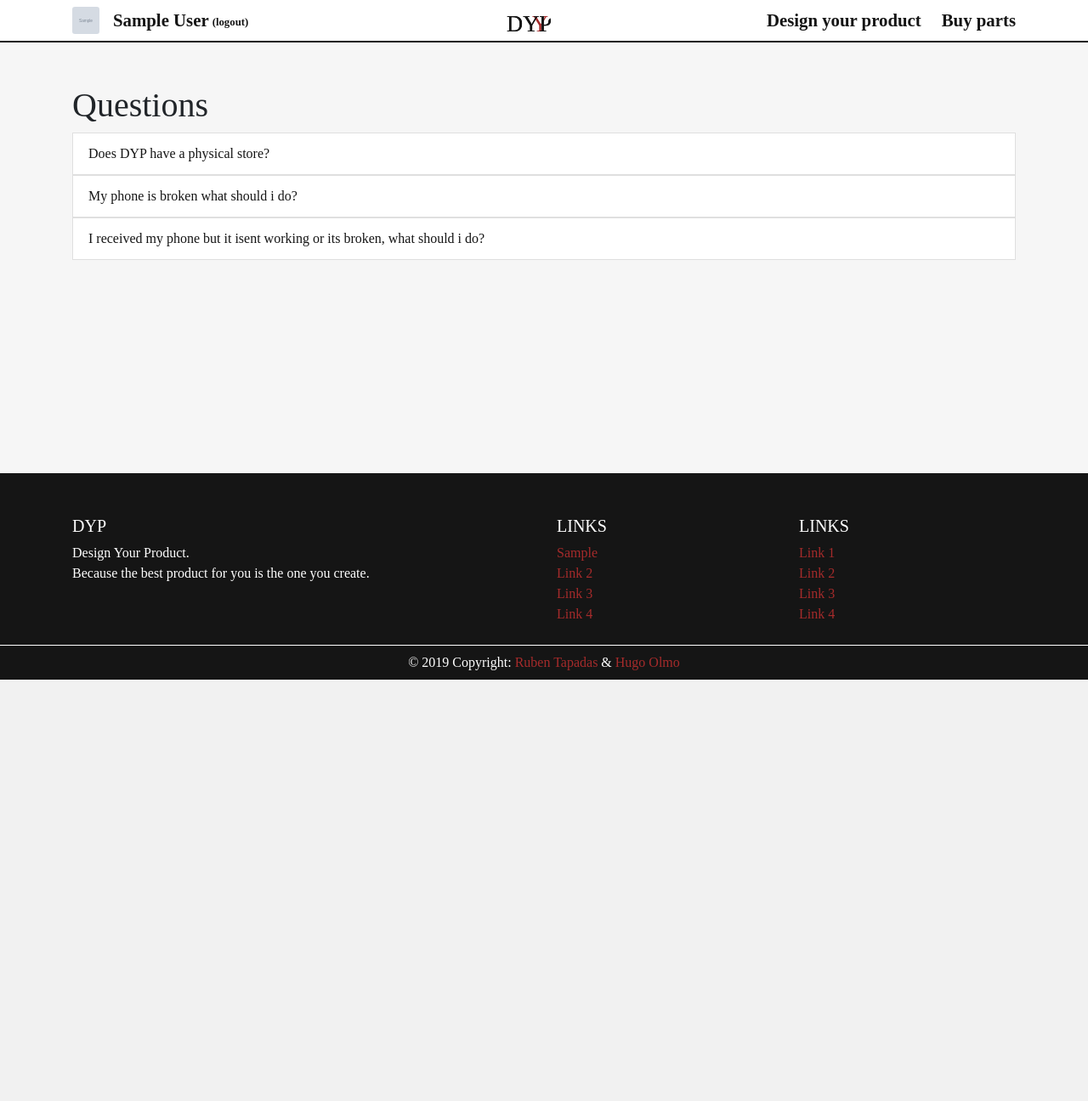
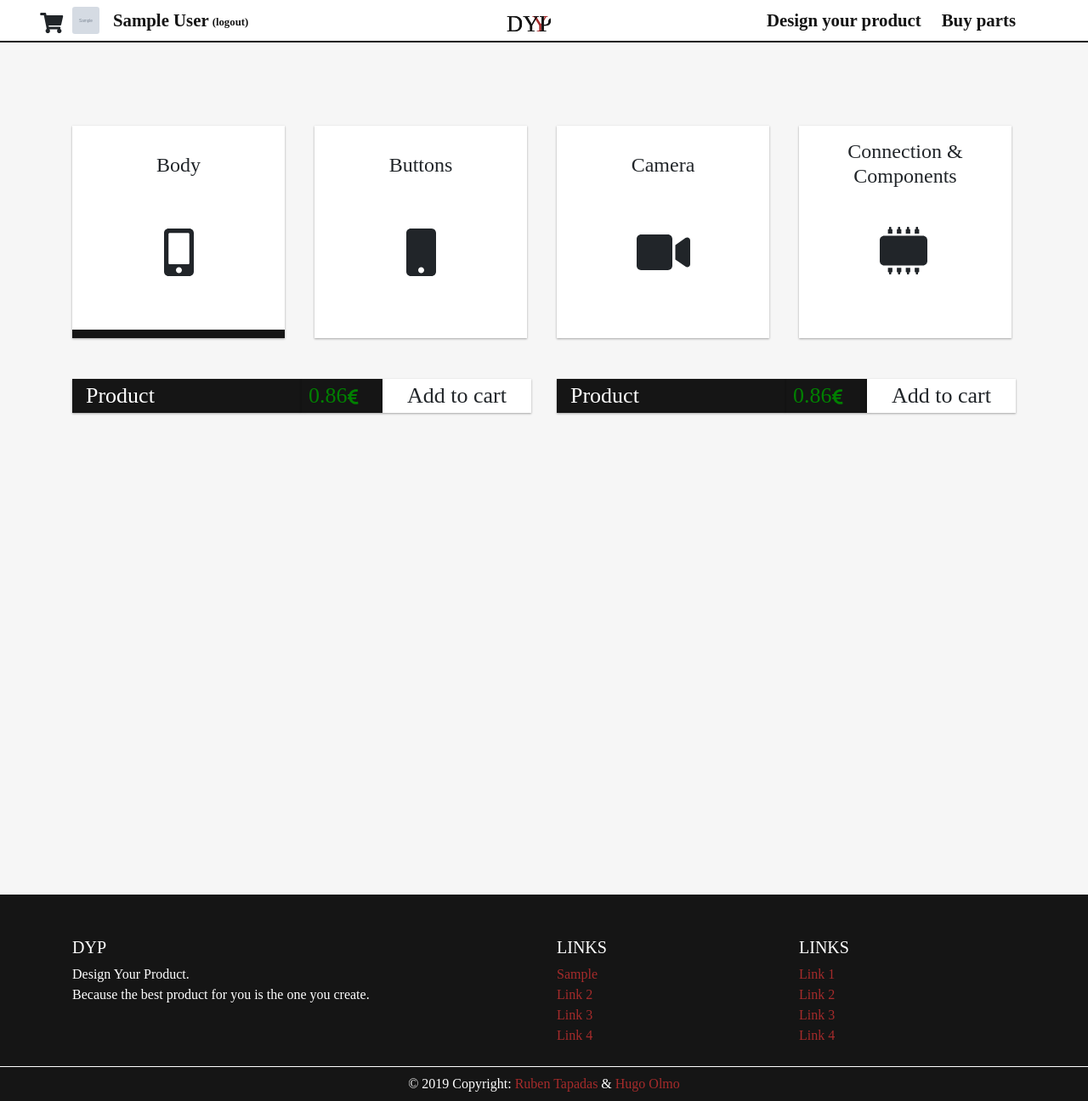
Before and after one commit to RubenTapadas/DYP, a PHP site: page /faq.php in a window 1280 px wide. Shown: the whole page at 85% size. Before the commit the page ends 800 px from the top, so only its background shows below. Run offline with PHP 8.4, Linux system fonts and the light colour scheme; the visitor is signed in with stand-in values (Sample User, id 1); tables that the repository leaves empty or names only in its code hold one stand-in row (values such as "Sample post"); grey boxes marked "Sample" are stand-in pictures; some libraries are stand-ins or nearby versions.

Commit message:
changed cart

```diff
--- a/faq.php
+++ b/faq.php
@@ -2,7 +2,6 @@
   session_start();
   if(isset($_SESSION["id"])){
     $id = intval($_SESSION['id']);
-
     $connection = mysqli_connect('localhost', 'root', '', 'dyp');
     $q = "SELECT * FROM user WHERE id_user = '$id'";
     $result = mysqli_query($connection, $q);
@@ -21,7 +20,7 @@
 
 <head>
   <meta charset="utf-8">
-  <title>FAQ</title>
+  <title>Parts</title>
   <link rel="shortcut icon" href="img/logo.ico" type="image/x-icon" />
   <link rel="stylesheet" href="https://stackpath.bootstrapcdn.com/bootstrap/4.1.3/css/bootstrap.min.css" integrity="sha384-MCw98/SFnGE8fJT3GXwEOngsV7Zt27NXFoaoApmYm81iuXoPkFOJwJ8ERdknLPMO" crossorigin="anonymous">
   <link rel="stylesheet" href="main.css">
@@ -59,6 +58,34 @@
           <ul class="navbar-nav mr-auto">
             <li class="nav-item">
               <a class="nav-link user_no" href="login.php">Login/Register</a>
+              <div class="cart-outer-icon" style="cursor:pointer; display:inline-block; margin-top:-1px; margin-left:30px; width:auto;">
+                <span style="font-size:28px; cursor:pointer;" class="fas fa-shopping-cart pt-1"></span>
+              </div>
+              <div class="cart-outer">
+                <div class="cart-info shade transition pl-2">
+                  <div class="cart-product-slot transition">
+                    <input type="hidden" class="cart-quantity-original" value="100.01">
+                    <div class="cart-product-icon"><span class="fas fa-mobile-alt"></span></div><span> </span><span class="cart-product-count">Body</span><span> </span><span class="cart-product-price">100.01</span><span class="fas fa-euro-sign cart-price"></span>
+                    <div class="float-right">
+                      <div class="cart-left d-inline-block"><span class="fas fa-caret-left"></span></div> <span class="cart-quantity">1</span>
+                      <div class="cart-right d-inline-block"><span class="fas fa-caret-right"></span></div>
+                      <div class="cart-close d-inline-block"><span class="ml-3 fas fa-times"></span></div>
+                    </div><br />
+                  </div>
+                  <div class="cart-product-slot transition">
+                    <input type="hidden" class="cart-quantity-original" value="0.41">
+                    <div class="cart-product-icon"><span class="fas fa-microchip fa-rotate-90"></span></div><span> </span><span class="cart-product-count">Component</span><span> </span><span class="cart-product-price">0.82</span><span class="fas fa-euro-sign cart-price"></span>
+                    <div class="float-right">
+                      <div class="cart-left d-inline-block"><span class="fas fa-caret-left"></span></div> <span class="cart-quantity">2</span>
+                      <div class="cart-right d-inline-block"><span class="fas fa-caret-right"></span></div>
+                      <div class="cart-close d-inline-block"><span class="ml-3 fas fa-times"></span></div>
+                    </div><br />
+                  </div>
+                  <div class="cart-total-outer">
+                    <span class="mt-2">Total: </span><span id="cart-total">No items</span><span class="fas fa-euro-sign cart-price show-sign-euro"></span><a class="a-clean" href="purchase.php">Purchase</a>
+                  </div>
+                </div>
+              </div>
               <div class="user_yes">
                 <a class="float-left" href="user.php">
                   <div class="user-mini float-left" style="background-image: url(img/profiles/<?php echo  $image; ?>);"></div>
@@ -93,56 +120,86 @@
     </nav>
 
     <div class="container">
-
-      <h1>Questions</h1>
-
-      <div id="accordion">
-        <div class="card">
-          <div class="card-header" id="headingOne">
-            <h5 class="mb-0">
-              <button class="btn btn-link collapsed" data-toggle="collapse" data-target="#collapseOne" aria-expanded="false" aria-controls="collapseOne">
-                Does DYP have a physical store?
-              </button>
-            </h5>
-          </div>
-
-          <div id="collapseOne" class="collapse" aria-labelledby="headingOne" data-parent="#accordion">
-            <div class="card-body">
-              No, we only have an online presence.
+      <div class="row pt-5">
+        <div class="col-sm">
+          <div class="part-body shade part-type light pt-3">
+            <div style="height:80px">
+              <h4 class="pt-3">Body</h4>
             </div>
+            <span class="fas fa-mobile-alt   purchase-icon mt-3" style="height:70px"></span>
           </div>
         </div>
-        <div class="card">
-          <div class="card-header" id="headingTwo">
-            <h5 class="mb-0">
-              <button class="btn btn-link collapsed" data-toggle="collapse" data-target="#collapseTwo" aria-expanded="false" aria-controls="collapseTwo">
-                My phone is broken what should i do?
-              </button>
-            </h5>
-          </div>
-          <div id="collapseTwo" class="collapse" aria-labelledby="headingTwo" data-parent="#accordion">
-            <div class="card-body">
-              If you know the problem you could buy replacement parts in <a href="parts.php">Buy Parts</a>, but if you dont you can contact us and we can help you (contacts in footer of page).<br>
-              If you need help in replacing the parts we have a <a href="#">Youtube channel</a> with step to step tutorials.
+        <div class="col-sm">
+          <div class="part-buttons shade part-type light pt-3">
+            <div style="height:80px">
+              <h4 class="pt-3">Buttons</h4>
             </div>
+            <span class="fas fa-mobile  purchase-icon mt-3" style="height:70px"></span>
           </div>
         </div>
-        <div class="card">
-          <div class="card-header" id="headingThree">
-            <h5 class="mb-0">
-              <button class="btn btn-link collapsed" data-toggle="collapse" data-target="#collapseThree" aria-expanded="false" aria-controls="collapseThree">
-                I received my phone but it isent working or its broken, what should i do?
-              </button>
-            </h5>
+        <div class="col-sm">
+          <div class="part-camera shade part-type light pt-3">
+            <div style="height:80px">
+              <h4 class="pt-3">Camera</h4>
+            </div>
+            <span class="fas fa-video   purchase-icon mt-3" style="height:70px"></span>
           </div>
-          <div id="collapseThree" class="collapse" aria-labelledby="headingThree" data-parent="#accordion">
-            <div class="card-body">
-              Every DYP phone comes with a 2 year warranty, if in the rare acourency of your phone coming with problems from factory you can check our <a href="#">Return Policy</a>.
-              </div>
+        </div>
+        <div class="col-sm">
+          <div class="part-connection-components shade part-type light pt-3">
+            <div style="height:80px">
+              <h4>Connection & Components</h4>
+            </div>
+            <span class="fas fa-microchip purchase-icon fa-rotate-90 mt-3" style="height:70px"></span>
           </div>
         </div>
       </div>
 
+      <div id="part-pick-body" class="mt-5 part-pick">
+        <div class="row">
+          <div class="part-division">
+            <div class="product-show col-6 pr-0">
+              <div class="shade pl-2 part-item">
+                <input type="text" id="part-id" style="display:none" class="clean float-left" readonly value="Product id">
+                <span class="pl-2">Product</span>
+              </div>
+            </div>
+            <div class="col-2 pl-0 pr-0">
+              <div class="shade pl-2 part-item">
+                <span class="part-price">0.86</span><span class="fas fa-euro-sign part-price-sign">
+              </div>
+            </div>
+            <div class="col-4 pl-0">
+              <div class="shade px-3 part-item-buy">Add to cart</div>
+            </div>
+          </div>
+          <div class="part-division">
+            <div class="product-show col-6 pr-0">
+              <div class="shade pl-2 part-item">
+                <input type="text" id="part-id" style="display:none" class="clean float-left" readonly value="Product id">
+                <span class="pl-2">Product</span>
+              </div>
+            </div>
+            <div class="col-2 pl-0 pr-0">
+              <div class="shade pl-2 part-item">
+                <span class="part-price">0.86</span><span class="fas fa-euro-sign part-price-sign">
+              </div>
+            </div>
+            <div class="col-4 pl-0">
+              <div class="shade px-3 part-item-buy">Add to cart</div>
+            </div>
+          </div>
+        </div>
+      </div>
+      <div id="part-pick-buttons" class="mt-5 part-pick">
+        Buttons
+      </div>
+      <div id="part-pick-camera" class="mt-5 part-pick">
+        Camera
+      </div>
+      <div id="part-pick-connectioncomponents" class="mt-5 part-pick">
+        Connection & Components
+      </div>
 
       <footer class="page-footer font-small mt-5 fixed-bottom dark-text">
         <div class="container text-center text-md-left">
--- a/main.css
+++ b/main.css
@@ -446,8 +446,8 @@ label {
   height: 20px;
 }
 
-.product-finish{
-  cursor:pointer;
+.product-finish {
+  cursor: pointer;
 }
 
 .active-color-black {
@@ -554,6 +554,12 @@ form h3 {
   text-align: center;
 }
 
+.cart-outer-icon {
+  position: absolute !important;
+  margin-left: -40px !important;
+  margin-top: 3px !important;
+}
+
 .cart-total-outer {
   background-color: #151515;
   margin-left: -10px;
@@ -629,7 +635,7 @@ form h3 {
   border-radius: 0;
 }
 
-.collapsed{
+.collapsed {
   color: #151515 !important;
 }
 
@@ -652,29 +658,29 @@ form h3 {
   border-radius: .20rem;
 }
 
-.product-input{
-  width:500px;
+.product-input {
+  width: 500px;
   max-width: 100%;
 }
 
-.part-division{
+.part-division {
   display: flex;
-width: 50%;
-margin-bottom: 10px;
+  width: 50%;
+  margin-bottom: 10px;
 }
 
-.card-body a{
-  color:#a52b2b;
+.card-body a {
+  color: #a52b2b;
 }
 
-.card-body a:hover{
+.card-body a:hover {
   text-decoration: none;
 }
 
 /* Login */
 @media only screen and (max-width: 530px) {
   .responsive-movedown {
-    display:inline !important;
+    display: inline !important;
   }
 
   .responsive-removeleft {
@@ -685,28 +691,28 @@ margin-bottom: 10px;
 
 /* Footer */
 @media only screen and (max-width: 360px) {
-  .responsive-br{
-    display:block;
+  .responsive-br {
+    display: block;
   }
 }
 
 /* Product */
 @media only screen and (max-width: 790px) {
-  .product-box{
+  .product-box {
     flex: 0 0 50.333%;
     max-width: 100%;
   }
 }
 
 @media only screen and (max-width: 530px) {
-  .product-box{
+  .product-box {
     flex: 0 0 74.333%;
     max-width: 100%;
   }
 }
 
 @media only screen and (max-width: 380px) {
-  .product-box{
+  .product-box {
     flex: 0 0 100.333%;
     max-width: 100%;
   }
@@ -714,7 +720,7 @@ margin-bottom: 10px;
 
 /* Parts Division */
 @media only screen and (max-width: 1200px) {
-  .part-division{
-  width: 100%;
+  .part-division {
+    width: 100%;
   }
 }
--- a/main.js
+++ b/main.js
@@ -155,6 +155,11 @@ $(window).on('load', function() {
     }
   });
 
+  //Product Cost
+  $('#product-slide-5-button').click(function() {
+    console.log($(".p-display-notch").children(":selected").attr("id"));
+  });
+
   //Product Progress
   $('#product-phone').click(function() {
     $('#p-type').val("phone");
@@ -246,7 +251,7 @@ $(window).on('load', function() {
       $("#product-slide-0").fadeOut();
       $("#product-slide-1").delay(390).fadeIn();
       $(".progress-bar").css("width", "20%");
-      $("#product-slider-title").value("Body");
+      $("#product-slider-title").val("Body");
     }
   });
 
@@ -321,31 +326,31 @@ $(window).on('load', function() {
     $("#product-slide-1").fadeOut();
     $("#product-slide-0").delay(390).fadeIn();
     $(".progress-bar").css("width", "0%");
-    $("#product-slider-title").value("Name");
+    $("#product-slider-title").val("Name");
   });
   $("#product-slide-6-button").click(function() {
     $("#product-slide-2").fadeOut();
     $("#product-slide-1").delay(390).fadeIn();
     $(".progress-bar").css("width", "20%");
-    $("#product-slider-title").value("Body");
+    $("#product-slider-title").val("Body");
   });
   $("#product-slide-7-button").click(function() {
     $("#product-slide-3").fadeOut();
     $("#product-slide-2").delay(390).fadeIn();
     $(".progress-bar").css("width", "40%");
-    $("#product-slider-title").value("Buttons");
+    $("#product-slider-title").val("Buttons");
   });
   $("#product-slide-8-button").click(function() {
     $("#product-slide-4").fadeOut();
     $("#product-slide-3").delay(390).fadeIn();
     $(".progress-bar").css("width", "60%");
-    $("#product-slider-title").value("Connection");
+    $("#product-slider-title").val("Connection");
   });
   $("#product-slide-9-button").click(function() {
     $("#product-slide-5").fadeOut();
     $("#product-slide-4").delay(390).fadeIn();
     $(".progress-bar").css("width", "80%");
-    $("#product-slider-title").value("Camera");
+    $("#product-slider-title").val("Camera");
   });
 
 
--- a/product.php
+++ b/product.php
@@ -125,8 +125,8 @@
               <div class="form-group product-detail d-inline-block">
                 <select class="form-control p-display-notch" required>
                   <option value="" selected="selected"></option>
-                  <option value="yes">Yes</option>
-                  <option value="no">No</option>
+                  <option id="333" value="yes">Yes</option>
+                  <option id="0" value="no">No</option>
                 </select>
                 <label class="form-control-placeholder" for="edit-streetname">Notch</label>
               </div>
@@ -519,7 +519,7 @@
 
               <div>
                 <button type="button" id="product-slide-9-button" class="btn btn-primary float-left mt-2">Previous</button>
-                <button type="button" id="product-slide-5-button" class="btn btn-primary float-right mt-2 verify">Add to cart</button>
+                <button type="button" id="product-slide-10-button" class="btn btn-primary float-right mt-2 verify">Add to cart</button>
               </div>
             </form>
 
```
Also changed, not shown: parts.php (+17 -15 lines).
